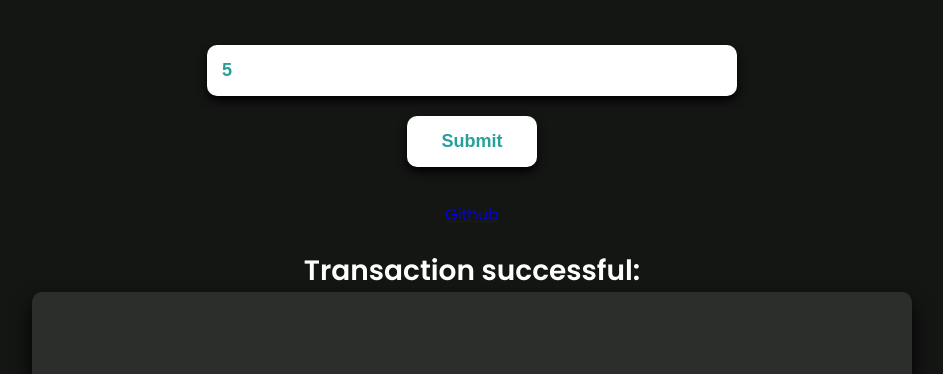
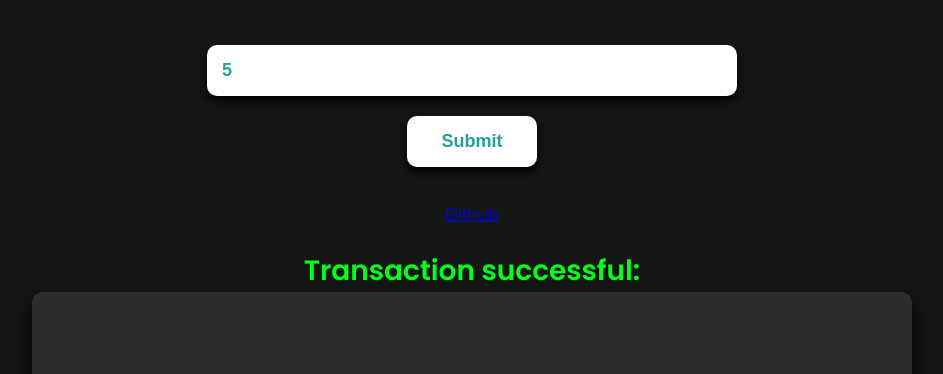
Before and after one commit to ezraike/Celestia_PFB_UI, a website: page public/index.html in a window 1280 px wide. Both pictures are taken after typing "5" into the empty fields and a click on the button "Submit". Shown: the part 426-800 px from the top of the page, without its empty margins (168-1111 px from the left). Drawn offline with nearby package versions, Linux system fonts and the light colour scheme.

Commit message:
Update style.css

```diff
--- a/public/style.css
+++ b/public/style.css
@@ -58,7 +58,7 @@ form input {
 
 
 .success {
-  color: #ffffff;
+  color: #04ff19;
 }
 
 .failed {
```
